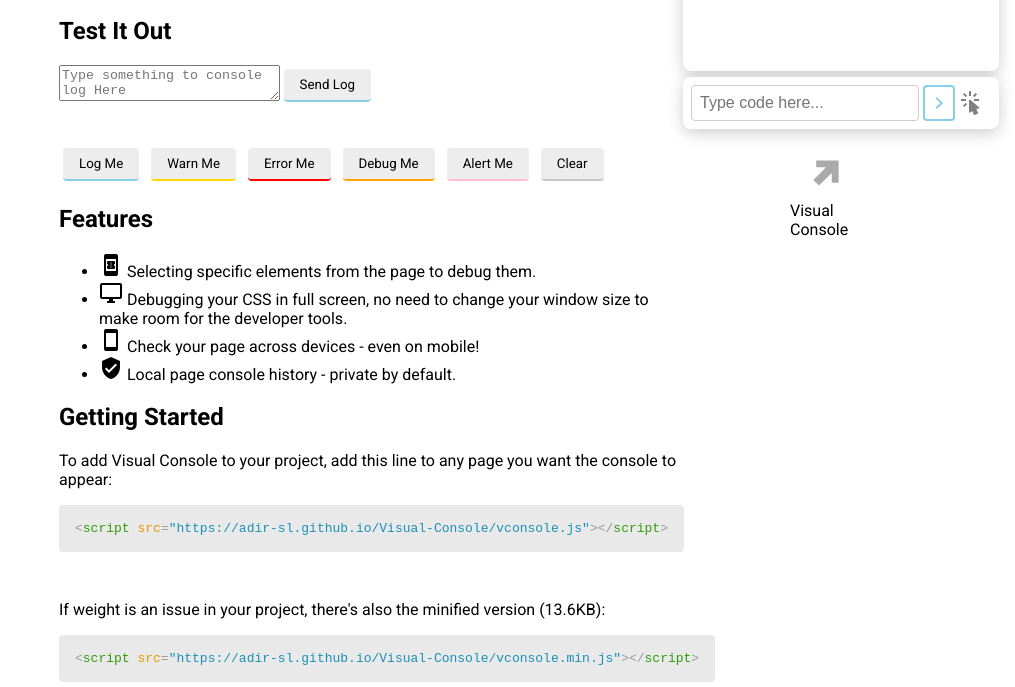
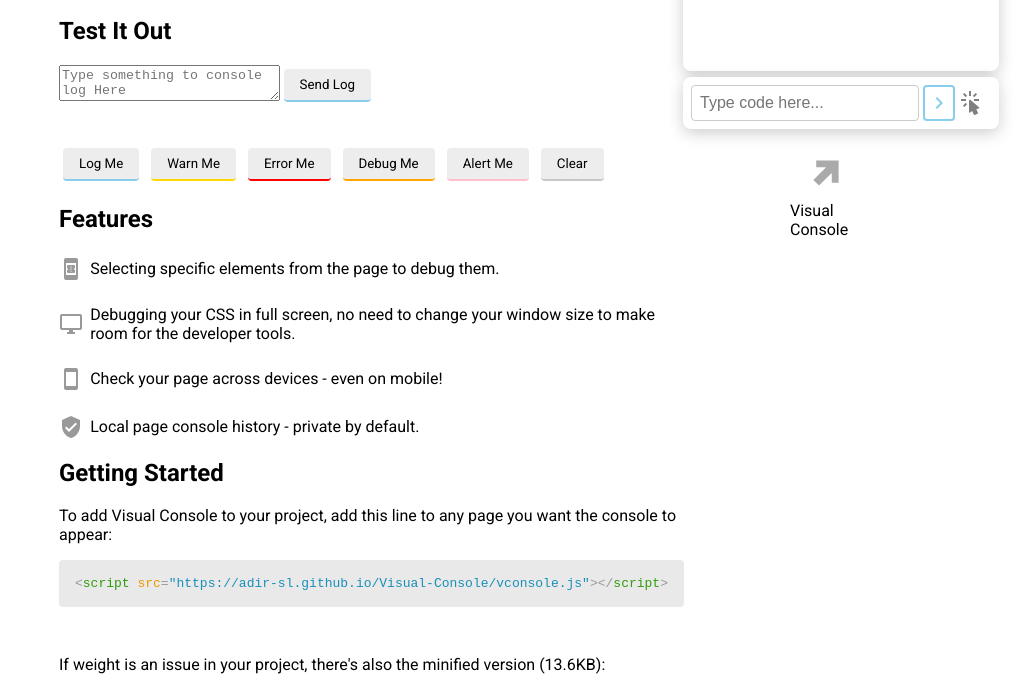
Before and after one commit to Adir-SL/Visual-Console, a plain HTML site: page index.html in a window 1280 px wide. Shown: the part 111-798 px from the top of the page, without its empty margins (265-1280 px from the left). Drawn offline with Linux system fonts and the light colour scheme; a small style sheet from the web is missing.

Commit message:
Update index.html

```diff
--- a/index.html
+++ b/index.html
@@ -95,6 +95,19 @@
 
         .arrowDiv path {
             fill: #aaaaaa;
+        }
+        .iconList{
+            margin: 0;
+            padding: 0;
+        }
+        .iconList li{
+            margin-top: 1.5em;
+            display: flex;
+            align-items: center;
+        }
+        .iconList li i{
+            margin-right: .3em;
+            color: #999999;
         }
 
         pre {
@@ -204,7 +217,7 @@
         <button class="clearbtn" onclick="console.clear();">Clear</button>
 
         <h2>Features</h2>
-        <ul>
+        <ul class="iconList">
             <li><i class="material-icons">book_online</i> Selecting specific elements from the page to debug them.</li>
             <li><i class="material-icons">desktop_windows</i> Debugging your CSS in full screen, no need to change your window size to make room for the developer tools.</li>
             <li><i class="material-icons">stay_primary_portrait</i> Check your page across devices - even on mobile!</li>
```
